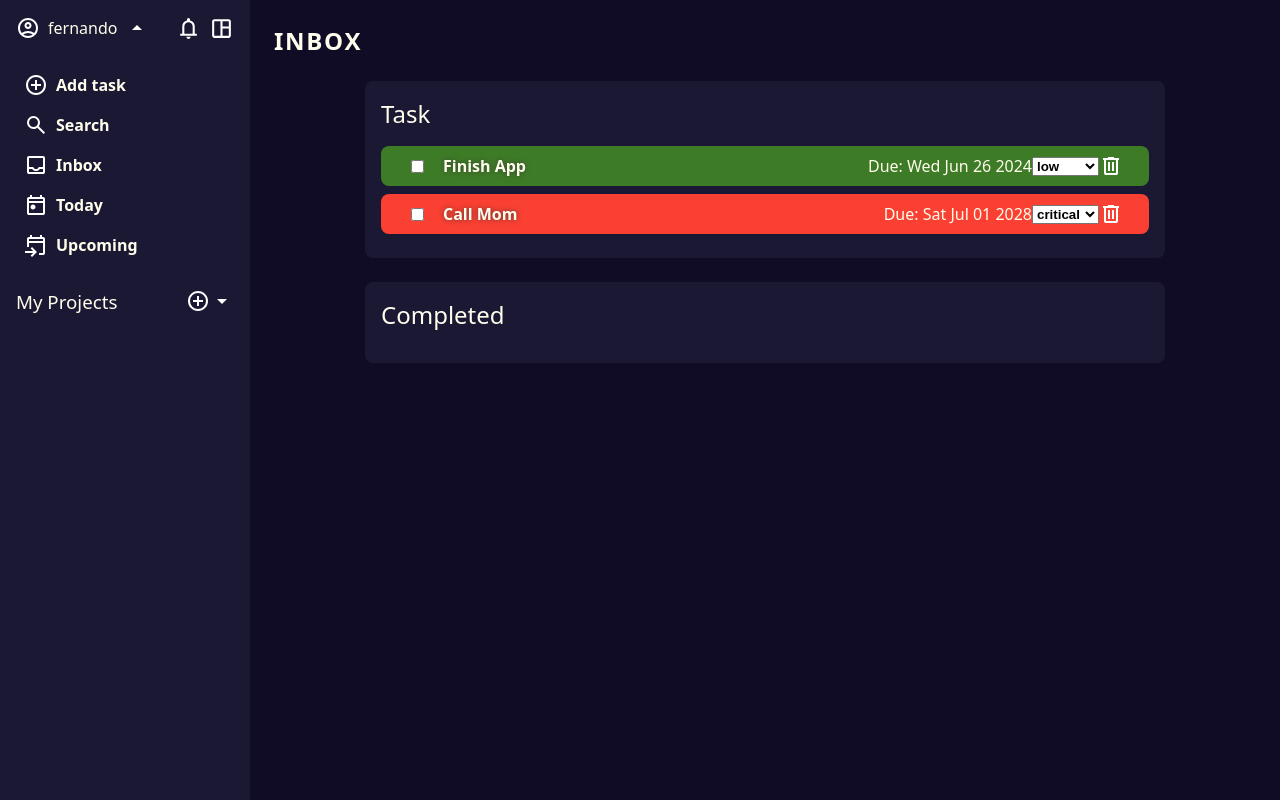
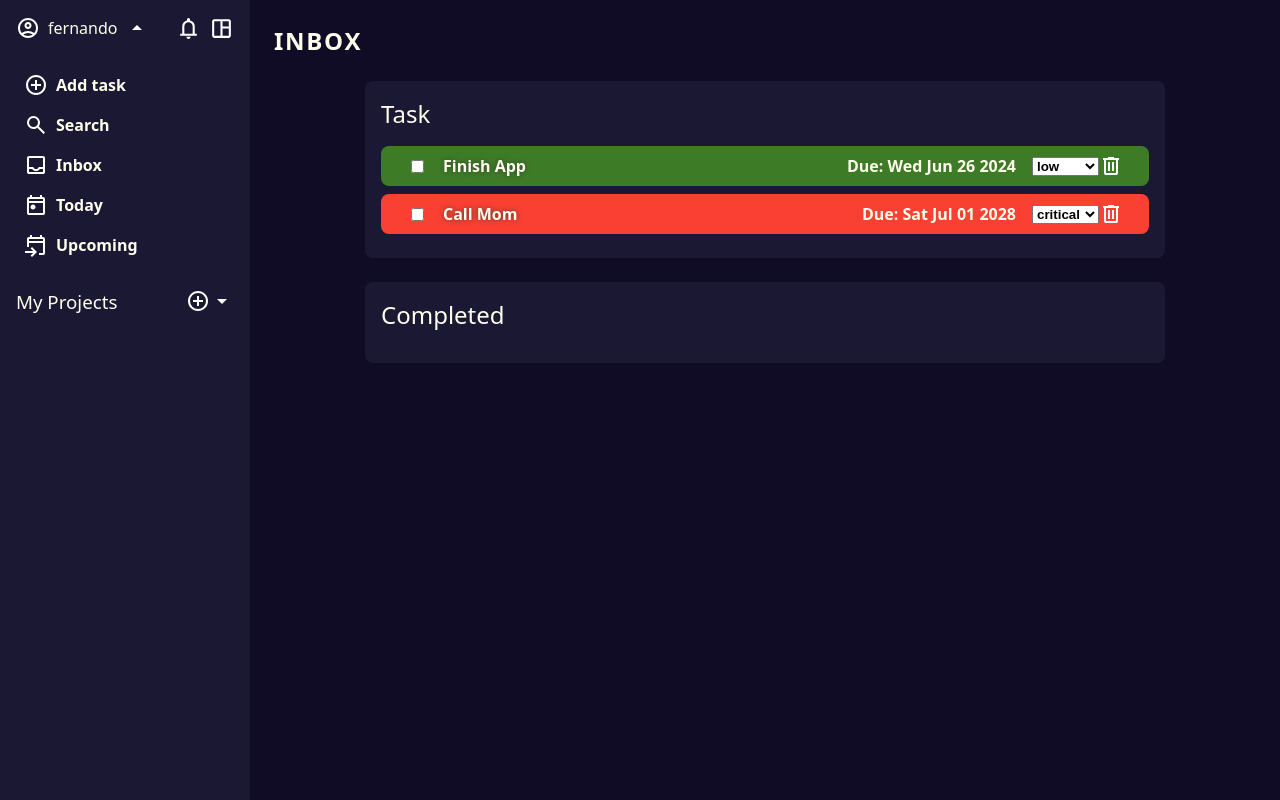
Before and after one commit to fernandopeguero/TodoList, a website built with webpack: page src/template.html in a window 1280 px wide. Built offline with nearby package versions, Linux system fonts and the light colour scheme.

Commit message:
Add styling to date

```diff
--- a/src/style.css
+++ b/src/style.css
@@ -181,6 +181,11 @@ body {
       text-shadow: 0px 0px 5px rgba(57,57,57,0.8);
     }
 
+    h4 {
+      font-weight: bold;
+      padding-right: var(--pd-medium);
+    }
+
     img {
       cursor: pointer;
     }
```
